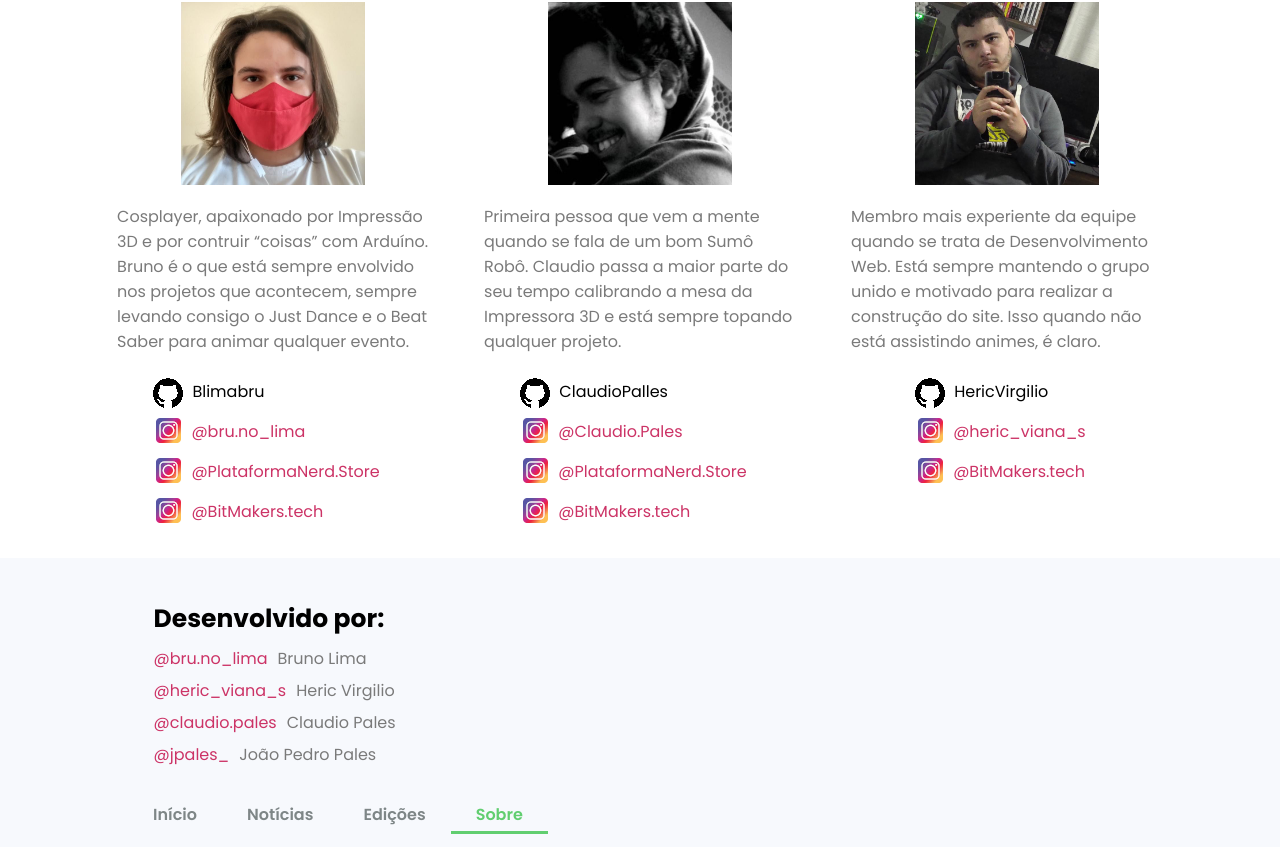
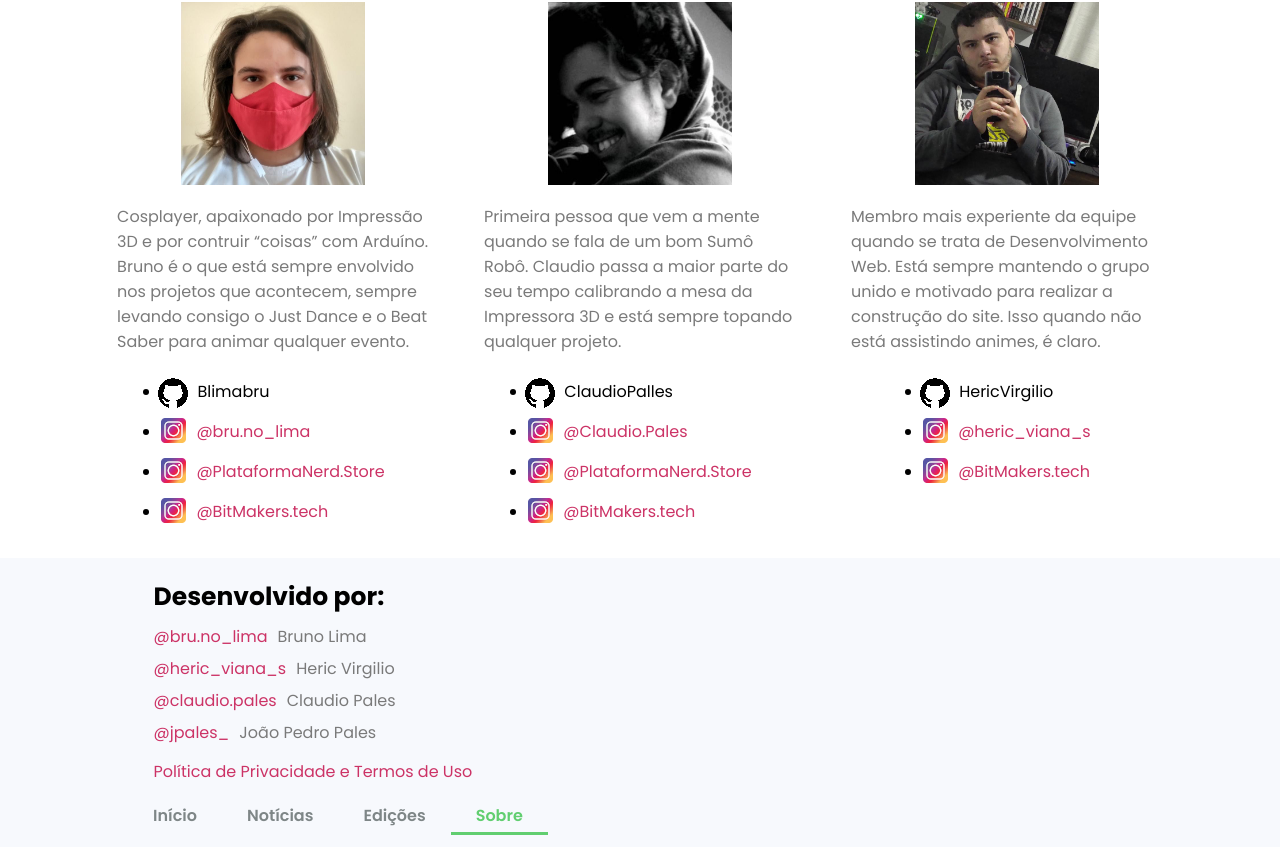
Before and after one commit to HericVirgilio/jornal-interprofissional-front-end, a Next.js app: page /sobre in a window 1280 px wide. Shown: the part 269-1116 px from the top of the page. Built offline with nearby package versions, Linux system fonts and the light colour scheme.

Commit message:
Refatoração do código

```diff
--- a/src/footer/index.tsx
+++ b/src/footer/index.tsx
@@ -1,4 +1,6 @@
+import Link from 'next/link'
 import './style.css'
+
 export default function Footer() {
     return (
         <div className='conjunto_rodape'>
@@ -7,11 +9,15 @@ export default function Footer() {
                 <h1 className='titulo_rodape'>Desenvolvido por:</h1>
 
                 <ul>
-                    <li><a href="https://www.instagram.com/bru.no_lima" className='link' target='_blank'><span className='cor_destaque_link'>@bru.no_lima</span></a>Bruno Lima</li>
-                    <li><a href="https://www.instagram.com/heric_viana_s/" className='link' target='_blank'><span className='cor_destaque_link'>@heric_viana_s</span></a>Heric Virgilio</li>
-                    <li><a href="https://www.instagram.com/claudio.pales" className='link' target='_blank'><span className='cor_destaque_link'>@claudio.pales</span></a>Claudio Pales</li>
-                    <li><a href="https://www.instagram.com/jpales_" className='link' target='_blank'><span className='cor_destaque_link'>@jpales_</span></a>João Pedro Pales</li>
+                    <li className="lista-rodape"><a href="https://www.instagram.com/bru.no_lima" className='link' target='_blank'><span className='cor_destaque_link'>@bru.no_lima</span></a>Bruno Lima</li>
+                    <li className="lista-rodape"><a href="https://www.instagram.com/heric_viana_s/" className='link' target='_blank'><span className='cor_destaque_link'>@heric_viana_s</span></a>Heric Virgilio</li>
+                    <li className="lista-rodape"><a href="https://www.instagram.com/claudio.pales" className='link' target='_blank'><span className='cor_destaque_link'>@claudio.pales</span></a>Claudio Pales</li>
+                    <li className="lista-rodape"><a href="https://www.instagram.com/jpales_" className='link' target='_blank'><span className='cor_destaque_link'>@jpales_</span></a>João Pedro Pales</li>
                 </ul>
+
+                <div className='link-privacidade'>
+                    <Link href='/privacidade'>Política de Privacidade e Termos de Uso</Link>
+                </div>
             </div>
         </div>
     )
--- a/src/footer/style.css
+++ b/src/footer/style.css
@@ -20,12 +20,21 @@
     margin: 5px 0 5px 0;
 }
 
-li {
+.lista-rodape {
     line-height: 2;
     color: #7A7A7A;
     list-style: none;
 }
 
-li a{
+.lista-rodape a{
     padding-right: 10px;
 }
+
+.link-privacidade {
+    margin: 10px 0;
+}
+
+.link-privacidade a {
+    text-decoration: none;
+    color: #c36;
+}
--- a/src/menu/index.tsx
+++ b/src/menu/index.tsx
@@ -17,25 +17,25 @@ export default function Menu() {
         <div className='menu'>
             <ul className='menu_lista'>
                 {/* Verificar se a rota atual é '/' e adicionar a classe 'active' se verdadeiro */}
-                <li>
+                <li className="lista">
                     <Link href='/' className={`link_menu ${isClient && window.location.pathname === '/' ? 'active' : ''}`}>
                         Início
                     </Link>
                 </li>
                 {/* Verificar se a rota atual é '/noticias' e adicionar a classe 'active' se verdadeiro */}
-                <li>
+                <li className="lista">
                     <Link href='/noticias' className={`link_menu ${isClient && window.location.pathname === '/noticias' ? 'active' : ''}`}>
                         Notícias
                     </Link>
                 </li>
                 {/* Verificar se a rota atual é '/edicoes' e adicionar a classe 'active' se verdadeiro */}
-                <li>
+                <li className="lista">
                     <Link href='/edicoes'className={`link_menu ${isClient && window.location.pathname === '/edicoes' ? 'active' : ''}`}>
                         Edições
                     </Link>
                 </li>
                 {/* Verificar se a rota atual é '/sobre' e adicionar a classe 'active' se verdadeiro */}
-                <li>
+                <li className="lista">
                     <Link href='/sobre' className={`link_menu ${isClient && window.location.pathname === '/sobre' ? 'active' : ''}`}>
                         Sobre
                     </Link>
--- a/src/sobre/index.tsx
+++ b/src/sobre/index.tsx
@@ -24,10 +24,10 @@ export default function Sobre() {
                     <p className="card-descricao">Cosplayer, apaixonado por Impressão 3D e por contruir “coisas” com Arduíno. Bruno é o que está sempre envolvido nos projetos que acontecem, sempre levando consigo o Just Dance e o Beat Saber para animar qualquer evento.</p>
 
                     <ul>
-                        <li><a className="cor_destaque_link_github link-github" href="https://github.com/Blimabru" target="_blank">Blimabru</a></li>
-                        <li><a className="cor_destaque_link link-instagram" href="https://www.instagram.com/bru.no_lima" target="_blank">@bru.no_lima</a></li>
-                        <li><a className="cor_destaque_link link-instagram" href="https://www.instagram.com/PlataformaNerd.Store" target="_blank">@PlataformaNerd.Store</a></li>
-                        <li><a className="cor_destaque_link link-instagram" href="https://www.instagram.com/BitMakers.tech" target="_blank">@BitMakers.tech</a></li>
+                        <li className="lista"><a className="cor_destaque_link_github link-github" href="https://github.com/Blimabru" target="_blank">Blimabru</a></li>
+                        <li className="lista"><a className="cor_destaque_link link-instagram" href="https://www.instagram.com/bru.no_lima" target="_blank">@bru.no_lima</a></li>
+                        <li className="lista"><a className="cor_destaque_link link-instagram" href="https://www.instagram.com/PlataformaNerd.Store" target="_blank">@PlataformaNerd.Store</a></li>
+                        <li className="lista"><a className="cor_destaque_link link-instagram" href="https://www.instagram.com/BitMakers.tech" target="_blank">@BitMakers.tech</a></li>
                     </ul>
 
                 </div>
@@ -49,10 +49,10 @@ export default function Sobre() {
                     <p className="card-descricao">Primeira pessoa que vem a mente quando se fala de um bom Sumô Robô. Claudio passa a maior parte do seu tempo calibrando a mesa da Impressora 3D e está sempre topando qualquer projeto.</p>
 
                     <ul>
-                    <li><a className="cor_destaque_link_github link-github" href="https://github.com/ClaudioPalles" target="_blank">ClaudioPalles</a></li>
-                        <li><a className="cor_destaque_link link-instagram" href="https://www.instagram.com/claudio.pales" target="_blank">@Claudio.Pales</a></li>
-                        <li><a className="cor_destaque_link link-instagram" href="https://www.instagram.com/PlataformaNerd.Store" target="_blank">@PlataformaNerd.Store</a></li>
-                        <li><a className="cor_destaque_link link-instagram" href="https://www.instagram.com/BitMakers.tech" target="_blank">@BitMakers.tech</a></li>
+                    <li className="lista"><a className="cor_destaque_link_github link-github" href="https://github.com/ClaudioPalles" target="_blank">ClaudioPalles</a></li>
+                        <li className="lista"><a className="cor_destaque_link link-instagram" href="https://www.instagram.com/claudio.pales" target="_blank">@Claudio.Pales</a></li>
+                        <li className="lista"><a className="cor_destaque_link link-instagram" href="https://www.instagram.com/PlataformaNerd.Store" target="_blank">@PlataformaNerd.Store</a></li>
+                        <li className="lista"><a className="cor_destaque_link link-instagram" href="https://www.instagram.com/BitMakers.tech" target="_blank">@BitMakers.tech</a></li>
                     </ul>
                 </div>
 
@@ -73,9 +73,9 @@ export default function Sobre() {
                     <p className="card-descricao">Membro mais experiente da equipe quando se trata de Desenvolvimento Web. Está sempre mantendo o grupo unido e motivado para realizar a construção do site. Isso quando não está assistindo animes, é claro.</p>
 
                     <ul>
-                        <li><a className="cor_destaque_link_github link-github" href="https://github.com/HericVirgilio" target="_blank">HericVirgilio</a></li>
-                        <li><a className="cor_destaque_link link-instagram" href="https://www.instagram.com/heric_viana_s" target="_blank">@heric_viana_s</a></li>
-                        <li><a className="cor_destaque_link link-instagram" href="https://www.instagram.com/BitMakers.tech" target="_blank">@BitMakers.tech</a></li>
+                        <li className="lista"><a className="cor_destaque_link_github link-github" href="https://github.com/HericVirgilio" target="_blank">HericVirgilio</a></li>
+                        <li className="lista"><a className="cor_destaque_link link-instagram" href="https://www.instagram.com/heric_viana_s" target="_blank">@heric_viana_s</a></li>
+                        <li className="lista"><a className="cor_destaque_link link-instagram" href="https://www.instagram.com/BitMakers.tech" target="_blank">@BitMakers.tech</a></li>
                     </ul>
                 </div>
 
```
